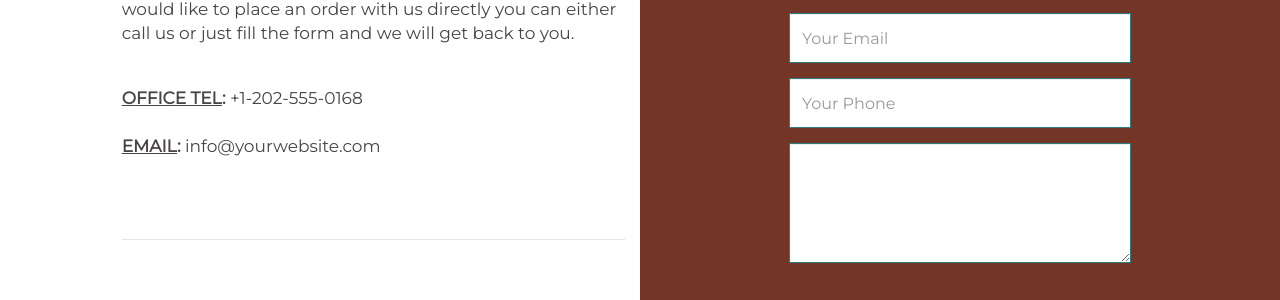
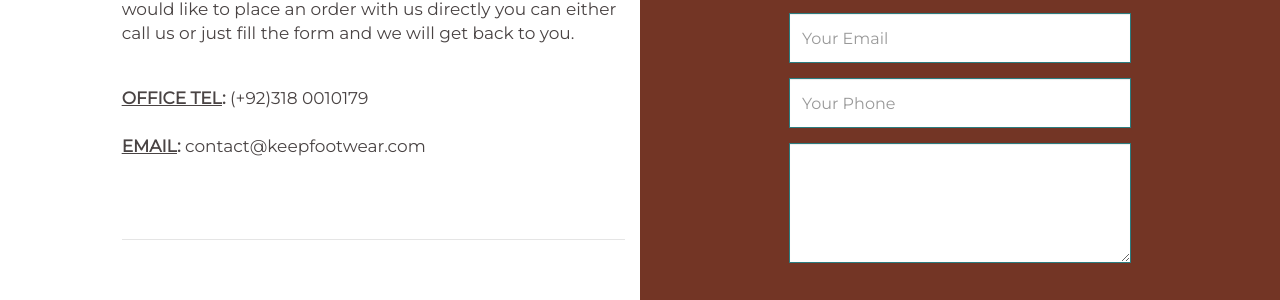
Before and after one commit to hassan-ali-cs7/keepfootwear, a PHP site: page /contact.php in a window 1280 px wide. Shown: the part 622-922 px from the top of the page. Run offline with PHP 8.4, Linux system fonts and the light colour scheme; data that the repository does not hold is empty.

Commit message:
Contact Information fixed

```diff
--- a/contact.php
+++ b/contact.php
@@ -47,7 +47,7 @@ in your form:</strong>'.$error.'</div>';
 
       /* THE EMAIL WHERE YOU WANT TO RECIEVE THE CONTACT MESSAGES */
 
- if (mail("info@youremailaddress.com", "Message from Your Website Name",
+ if (mail("contact@keepfootwear.com", "Message from Your Website Name",
 
 "Name: ".$_POST['name']."
 Email: ".$_POST['email']."
@@ -175,9 +175,9 @@ an error sending your message. Please try again later.</div>';
 
             <p class="info">
 
-            <strong><u>OFFICE TEL</u>:</strong> +1-202-555-0168<br /><br />
+            <strong><u>OFFICE TEL</u>:</strong> (+92)318 0010179 <br /><br />
 
-            <strong><u>EMAIL</u>:</strong> info@yourwebsite.com</p> <br /><br /><br /><hr>
+            <strong><u>EMAIL</u>:</strong> contact@keepfootwear.com</p> <br /><br /><br /><hr>
 
 
                   </div><!--end contact-info-->
```
